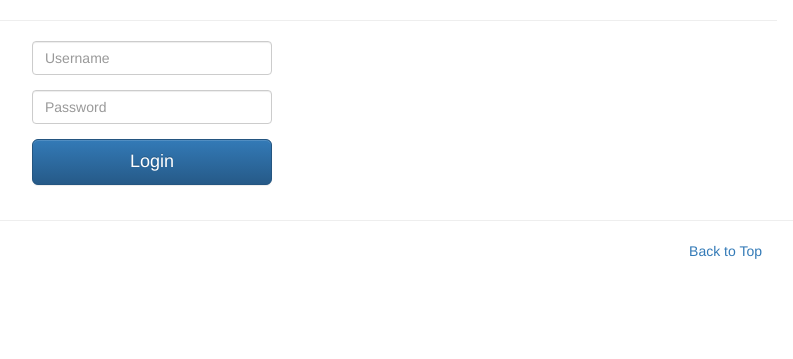
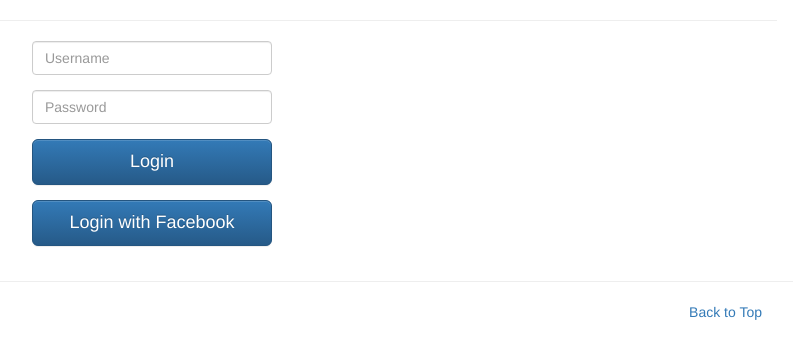
Before and after one commit to tusharm-cuelogic/blog-poc, a Django app: template blog_poc/blog/templates/login.html in a window 1280 px wide. Shown: the part 136-495 px from the top of the page, without its empty margins (448-1241 px from the left). Run offline with Django 3.2, Linux system fonts and the light colour scheme; the template is opened without the code that fills it, so the values that code supplies are empty; some libraries are stand-ins or nearby versions.

Commit message:
Added Facebook login functionality

```diff
--- /dev/null
+++ b/blog_poc/blog/static/blog/js/facebook.js
@@ -0,0 +1,91 @@
+// function statusChangeCallback(response) {
+//     console.log('statusChangeCallback');
+//     console.log(response);
+//     if (response.status === 'connected') {
+//       // Logged into your app and Facebook.
+//       testAPI();
+//     }
+//   }
+
+//   function checkLoginState() {
+//     FB.getLoginStatus(function(response) {
+//       statusChangeCallback(response);
+//     });
+//   }
+
+//   window.fbAsyncInit = function() {
+//   FB.init({
+//     appId      : '1546713182325971',
+//     cookie     : true,  // enable cookies to allow the server to access
+//                         // the session
+//     xfbml      : true,  // parse social plugins on this page
+//     version    : 'v2.5' // use graph api version 2.5
+//   });
+
+//   FB.getLoginStatus(function(response) {
+//     statusChangeCallback(response);
+//   });
+
+//   };
+
+  // // Load the SDK asynchronously
+  // (function(d, s, id) {
+  //   var js, fjs = d.getElementsByTagName(s)[0];
+  //   if (d.getElementById(id)) return;
+  //   js = d.createElement(s); js.id = id;
+  //   js.src = "//connect.facebook.net/en_US/sdk.js";
+  //   fjs.parentNode.insertBefore(js, fjs);
+  // }(document, 'script', 'facebook-jssdk'));
+
+  // function testAPI() {
+  //   console.log('Welcome!  Fetching your information.... ');
+  //   FB.api('/me', function(response) {
+  //     console.log('Successful login for: ' + response.name);
+  //   });
+  // }
+window.fbAsyncInit = function () {
+  FB.init({
+      appId:'1546713182325971',
+      oauth:true,
+      status:true, // check login status
+      cookie:true, // enable cookies to allow the server to access the session
+      xfbml:true // parse XFBML
+  });
+};
+
+function fb_login(strLoginId) {
+  FB.getLoginStatus(function (response) {
+      if (response.status === 'connected') {
+          fb_logout(strLoginId);
+      } else {
+          FB.login(function (response) {
+              if (response.authResponse) {
+                  access_token = response.authResponse.accessToken; //get access token
+                  user_id = response.authResponse.userID; //get FB UID
+                  // fnViewFacebookPageList(access_token);
+                  console.log('Welcome!!! Fetching your information ...'+access_token);
+                  console.log(response.authResponse.name);
+                  console.log(user_id);
+
+                  FB.api('/me', function(response) {
+                   console.log('Good to see you, ' + response.name + '.');
+                   console.log(response);
+                 });
+              }
+
+          }, {
+              scope:'public_profile,email'
+          });
+
+
+      }
+  })//end
+}
+
+// fb-logout
+function fb_logout(strLoginId) {
+  FB.logout(function (response) {
+      // FB.Auth.setAuthResponse(null, 'unknown');
+      fb_login(strLoginId);
+  });
+}// FB.log-out
--- a/blog_poc/blog/templates/base.html
+++ b/blog_poc/blog/templates/base.html
@@ -1,4 +1,5 @@
 {% load staticfiles %}
+
 <!DOCTYPE HTML>
 <html lang="en">
 <head>
@@ -21,6 +22,8 @@
 	<script src="{% static 'blog/js/jquery-ui.js' %}"></script>
 	<script src="{% static 'blog/js/bootstrap.min.js' %}"></script>
 	<script src="{% static 'blog/js/common.js' %}"></script>
+	<script src="http://connect.facebook.net/en_US/all.js"></script>
+	<script src="{% static 'blog/js/facebook.js' %}"></script>
 	<script type="text/javascript">
 		base_url = "http://127.0.0.1:8000/"
 	</script>
--- a/blog_poc/blog/templates/login.html
+++ b/blog_poc/blog/templates/login.html
@@ -23,6 +23,11 @@
 			<div class="form-group col-md-6">
 				<input type="submit" value="Login" class='btn btn-primary btn-lg btn-block' />
 			</div>
+			<div class="clearfix"></div>
+			<div class="form-group col-md-6">
+				<!-- <fb:login-button scope="public_profile,email" onlogin="checkLoginState();"></fb:login-button> -->
+				<input type="button" value="Login with Facebook" class='btn btn-primary btn-lg btn-block' onclick="fb_login();"/>
+			</div>
 		</form>
 	</div>
 </div>
```
